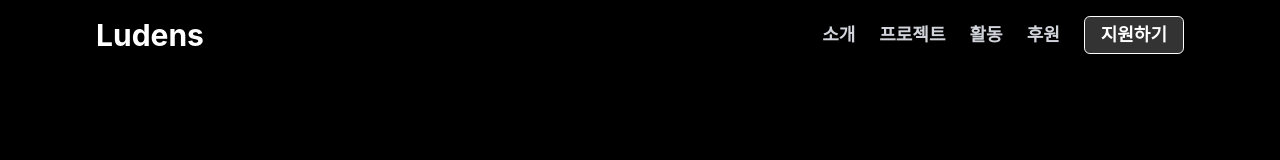
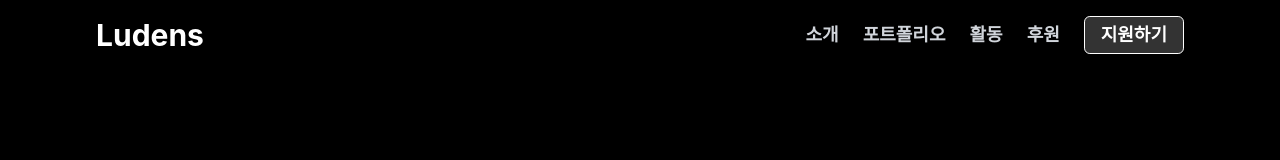
Before and after one commit to CuriHuS/ludens-homepage, a Next.js app: page /about in a window 1280 px wide. Shown: the top 160 px of the page. Built offline with nearby package versions, Linux system fonts and the light colour scheme.

Commit message:
style: rename header item

```diff
--- a/src/components/Header/menuItemList.ts
+++ b/src/components/Header/menuItemList.ts
@@ -1,6 +1,6 @@
 export const menuItemList = [
     { href: "/about", label: "소개" },
-    { href: "/project", label: "프로젝트" },
+    { href: "/project", label: "포트폴리오" },
     { href: "/activity", label: "활동" },
     { href: "/sponsor", label: "후원" },
 ];
```
